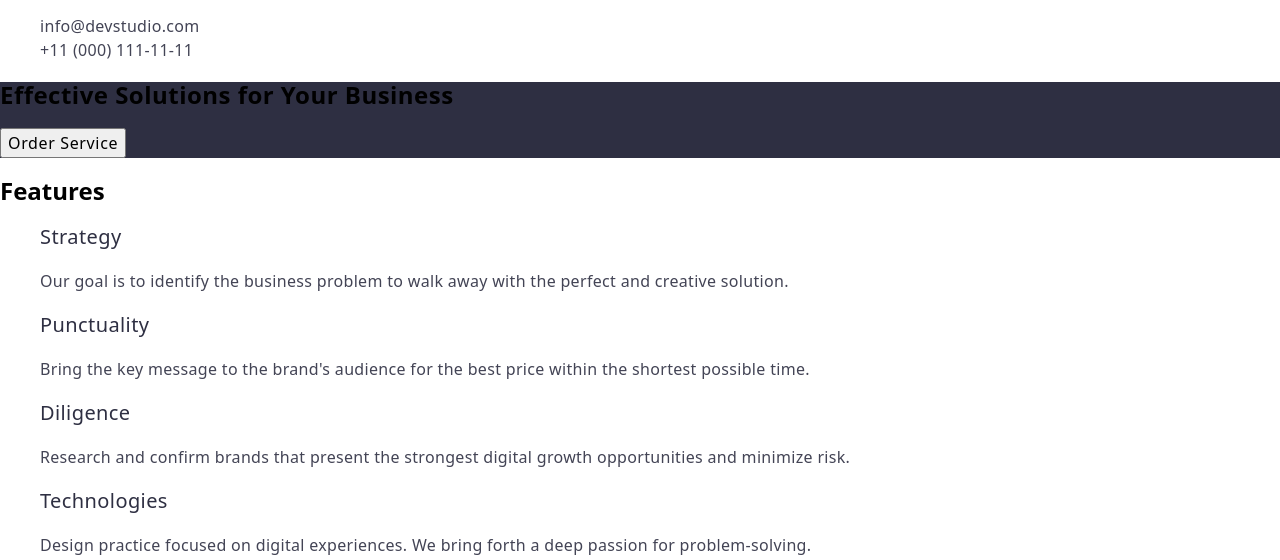
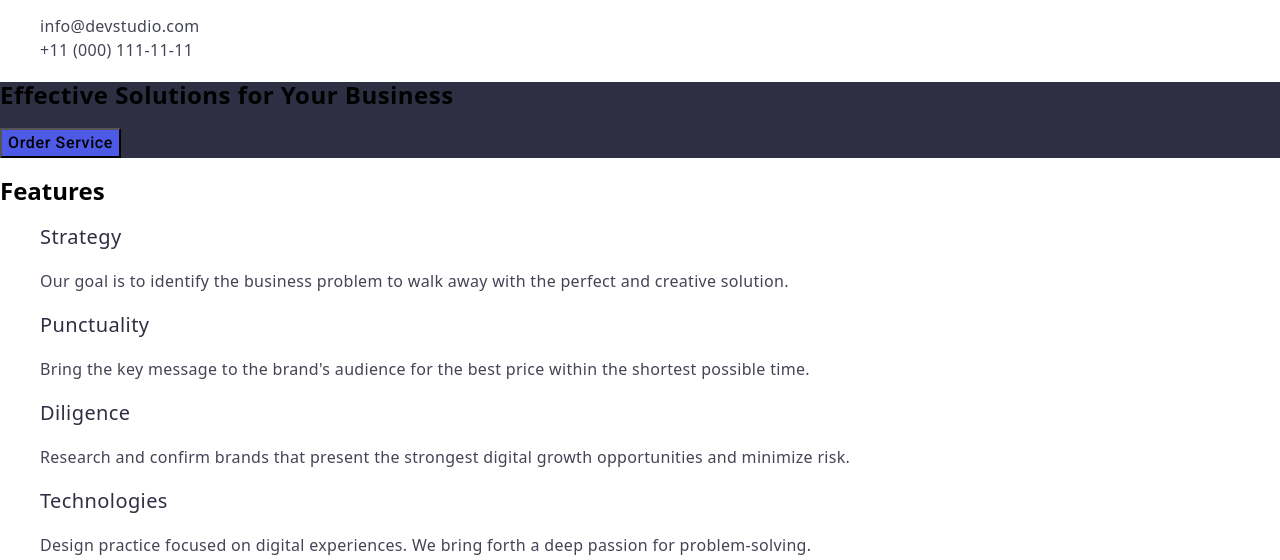
Before and after one commit to Mariana7IT/goit-markup-hw-02, a plain HTML site: page index.html in a window 1280 px wide. Shown: the part 111-671 px from the top of the page. Drawn offline with nearby package versions, Linux system fonts and the light colour scheme.

Commit message:
Update style.css

```diff
--- a/css/style.css
+++ b/css/style.css
@@ -37,7 +37,7 @@ ul, ol {
 .nav-link:hover,
 .nav-link:focus {
     color: #404bbf
-    color: #404bbf
+    color: #404bbf;
 }
 
 .address {
@@ -71,7 +71,7 @@ ul, ol {
     letter-spacing: 0.02em;
 }
 .hero-btn {
-    background-color: #4D5AE5
+    background: #4D5AE5;
     font-family: "Roboto", sans-serif;
     font-size: 16px;
     font-weight: 500;
```
